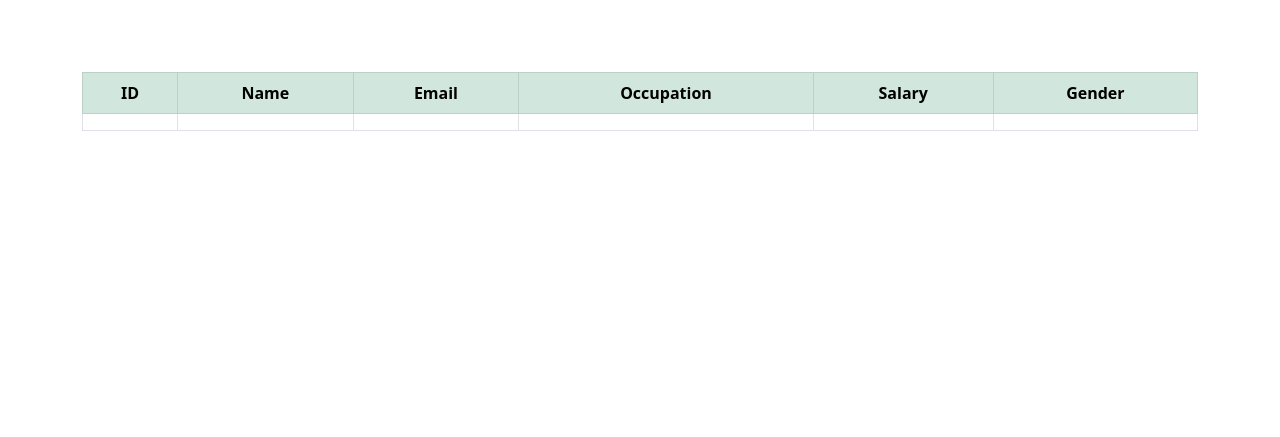
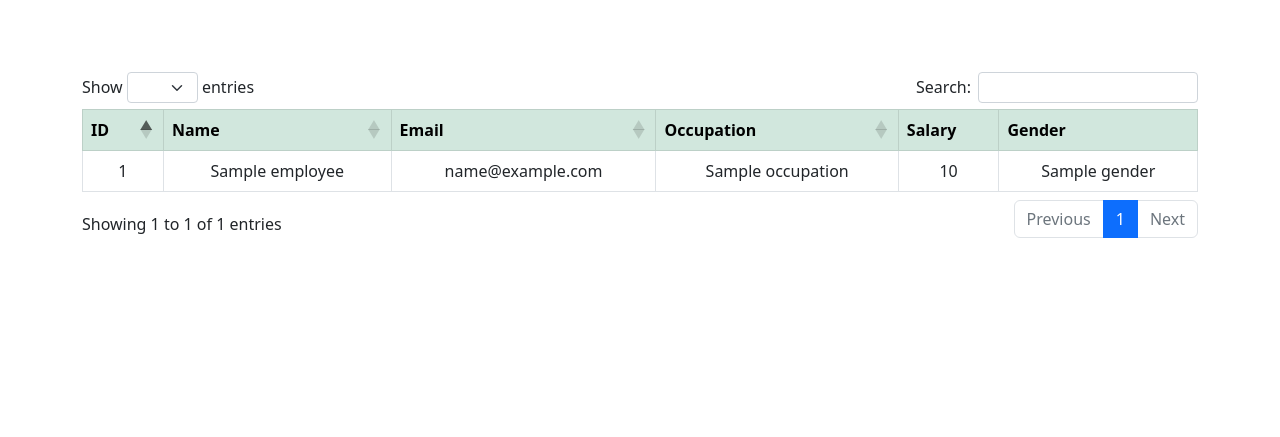
Before and after one commit to bakerycookies/HR, a Django app: template pi/staff/templates/home.html in a window 1280 px wide. Shown: the part 46-483 px from the top of the page. Run offline with Django 3.2, Linux system fonts and the light colour scheme; the template is opened without the code that fills it: most values are stand-ins (such as "Sample title", 1, 10 or a date in 2020); lists and menus that the app fills with data are empty; some libraries are stand-ins or nearby versions.

Commit message:
django add dataTable.js

```diff
--- a/pi/staff/templates/base.html
+++ b/pi/staff/templates/base.html
@@ -9,12 +9,14 @@
     <link href={% static "img/favicon.ico" %} rel="shortcut icon">
     <!-- Logo -->
     <link href={% static "img/logo.ico" %} rel="shortcut icon">
-    <!-- Static CSS -->
-    <link href={% static "css/style.css" %} rel="stylesheet">
     <!-- Bootstrap 5 CSS -->
     <link href="https://cdn.jsdelivr.net/npm/bootstrap@5.2.0-beta1/dist/css/bootstrap.min.css" rel="stylesheet" integrity="sha384-0evHe/X+R7YkIZDRvuzKMRqM+OrBnVFBL6DOitfPri4tjfHxaWutUpFmBp4vmVor" crossorigin="anonymous">
     <!-- FontAwsome -->
     <link rel="stylesheet" href="https://cdnjs.cloudflare.com/ajax/libs/font-awesome/5.15.4/css/all.min.css" integrity="sha512-1ycn6IcaQQ40/MKBW2W4Rhis/DbILU74C1vSrLJxCq57o941Ym01SwNsOMqvEBFlcgUa6xLiPY/NS5R+E6ztJQ==" crossorigin="anonymous" referrerpolicy="no-referrer" />
+    <!-- Datatables CSS -->
+    <link rel="stylesheet" href="https://cdn.datatables.net/1.12.1/css/dataTables.bootstrap5.min.css">
+    <!-- Static CSS -->
+    <link href={% static "css/style.css" %} rel="stylesheet">
     <title>Employees</title>
 </head>
 <body>
@@ -47,7 +49,28 @@
  <script src="https://cdn.jsdelivr.net/npm/bootstrap@5.2.0-beta1/dist/js/bootstrap.bundle.min.js" integrity="sha384-pprn3073KE6tl6bjs2QrFaJGz5/SUsLqktiwsUTF55Jfv3qYSDhgCecCxMW52nD2" crossorigin="anonymous"></script>
  <!-- jquery -->
  <script src="https://code.jquery.com/jquery-3.6.0.js" integrity="sha256-H+K7U5CnXl1h5ywQfKtSj8PCmoN9aaq30gDh27Xc0jk=" crossorigin="anonymous"></script>
- <!-- Static JS -->
- <script src={% static "js/script.js" %}></script>
+ <!-- Datatables JS-->
+ <script src="https://cdn.datatables.net/1.12.1/js/jquery.dataTables.min.js"></script>
+ <script src="https://cdn.datatables.net/1.12.1/js/dataTables.bootstrap5.min.js"></script>
+ <!-- Datatables script -->
+ <script>
+    $('#example').DataTable({
+        //Datatables configurations
+        paging: true,
+        pageLength: 3,
+        lengthChange: true,
+        autoWidth: true,
+        searching: true,
+        bInfo: true,
+        bSort: true,
+
+        //Disable colums with specific filter A to Z, Z to A
+        "columnDefs": [{
+            "targets": [4, 5],
+            "orderable": false
+        }]
+    })
+ </script>
+
 </body>
 </html>
--- a/pi/staff/templates/home.html
+++ b/pi/staff/templates/home.html
@@ -21,14 +21,16 @@
             </tr>
         </thead>
         <!-- Data from backend -->
+        {% for employee in employees %}
         <tr>
-            <td></td>
-            <td></td>
-            <td></td>
-            <td></td>
-            <td></td>
-            <td></td>
+            <td>{{ employee.id }}</td>
+            <td>{{ employee.name }}</td>
+            <td>{{ employee.email }}</td>
+            <td>{{ employee.occupation }}</td>
+            <td>{{ employee.salary }}</td>
+            <td>{{ employee.gender }}</td>
         </tr>
+        {% endfor %}
     </table>
 </div>
 {% endblock content %}
--- a/pi/staff/views.py
+++ b/pi/staff/views.py
@@ -1,5 +1,7 @@
 from django.shortcuts import render
+from staff.models import *
 
 # Function to render Homepage
 def home(request):
-    return render(request, "home.html")
+    employee_list = Employee.objects.all()
+    return render(request, "home.html", {"employees":employee_list})
--- a/userguide.txt
+++ b/userguide.txt
@@ -4,6 +4,7 @@
 https://cdnjs.com/libraries/font-awesome
 https://icon-icons.com/
 https://releases.jquery.com/
+https://datatables.net/
 
 --------------------------------------------------------
 
```
